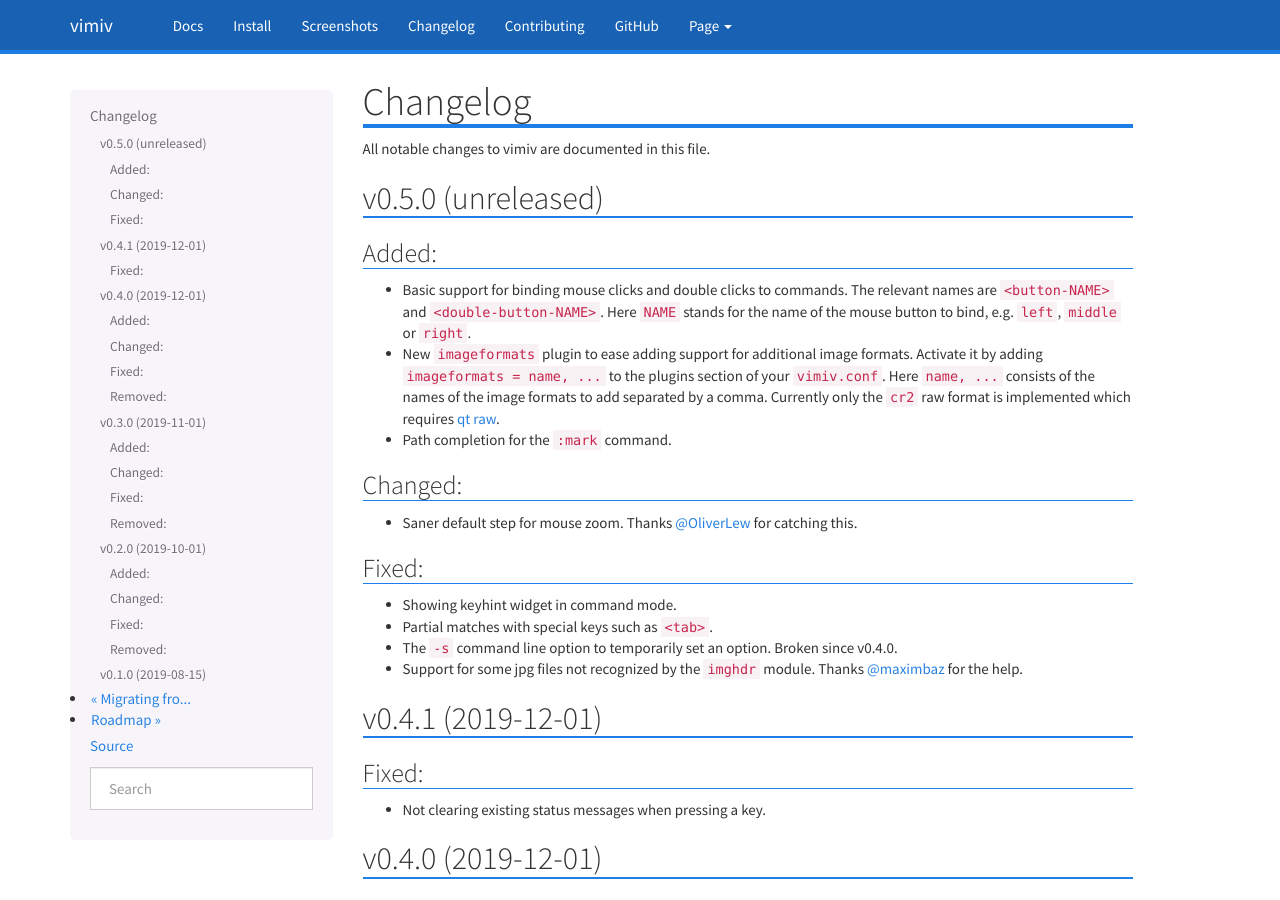
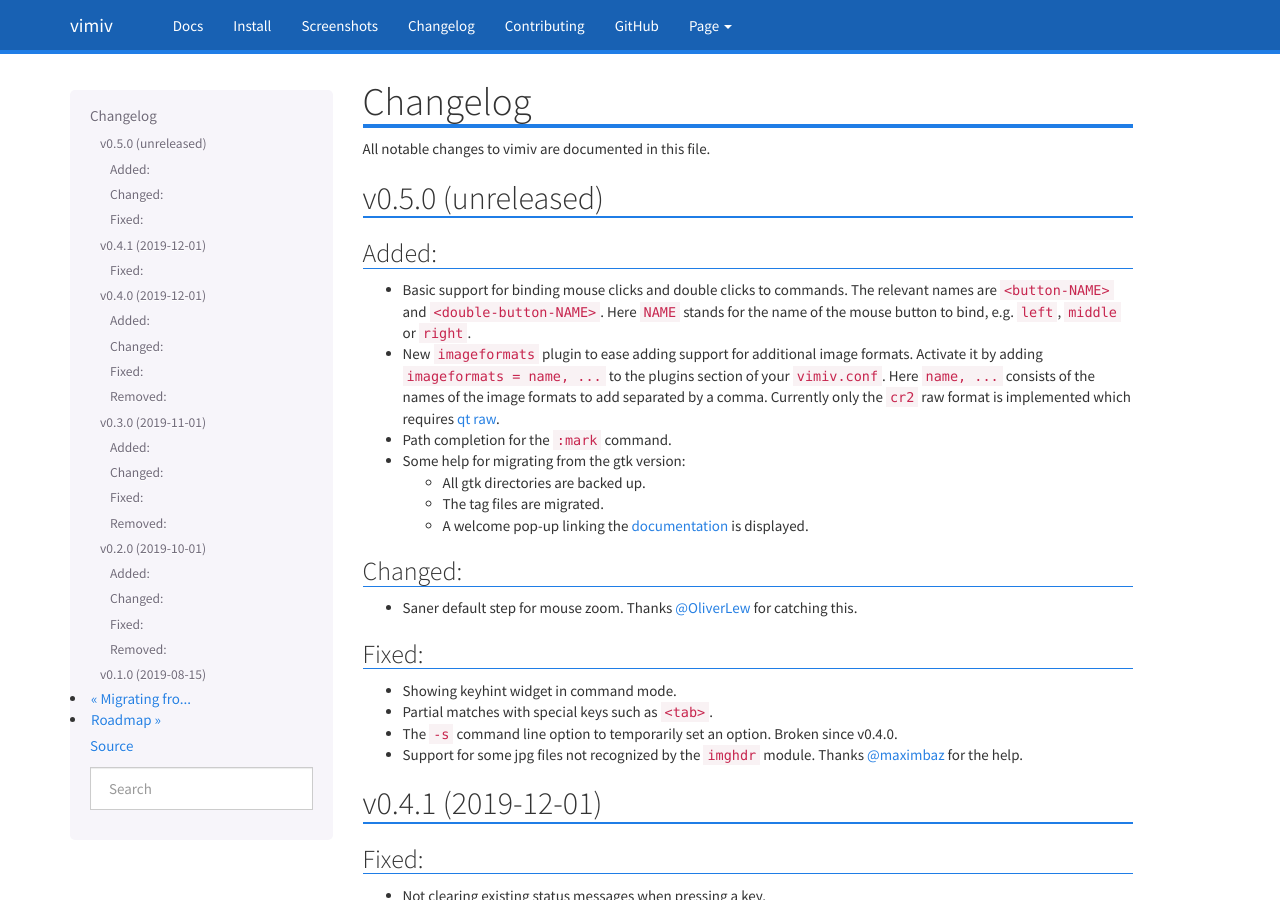
Before and after one commit to karlch/vimiv-qt, a Sphinx documentation site: the page built from docs/changelog.rst, in a window 1280 px wide and 900 px high. Built offline with Sphinx 7.4.7, drawn with Linux system fonts in a browser that asks for light colours.

Commit message:
Update changelog for migrating from gtk updates

```diff
--- a/docs/changelog.rst
+++ b/docs/changelog.rst
@@ -18,6 +18,11 @@
   separated by a comma. Currently only the ``cr2`` raw format is implemented which
   requires `qt raw <https://gitlab.com/mardy/qtraw>`_.
 * Path completion for the ``:mark`` command.
+* Some help for migrating from the gtk version:
+
+  * All gtk directories are backed up.
+  * The tag files are migrated.
+  * A welcome pop-up linking the :ref:`documentation <migrating>` is displayed.
 
 Changed:
 ^^^^^^^^
--- a/docs/documentation/migrating.rst
+++ b/docs/documentation/migrating.rst
@@ -1,3 +1,5 @@
+.. _migrating:
+
 Migrating from the Gtk Version to Qt
 ====================================
 
```
